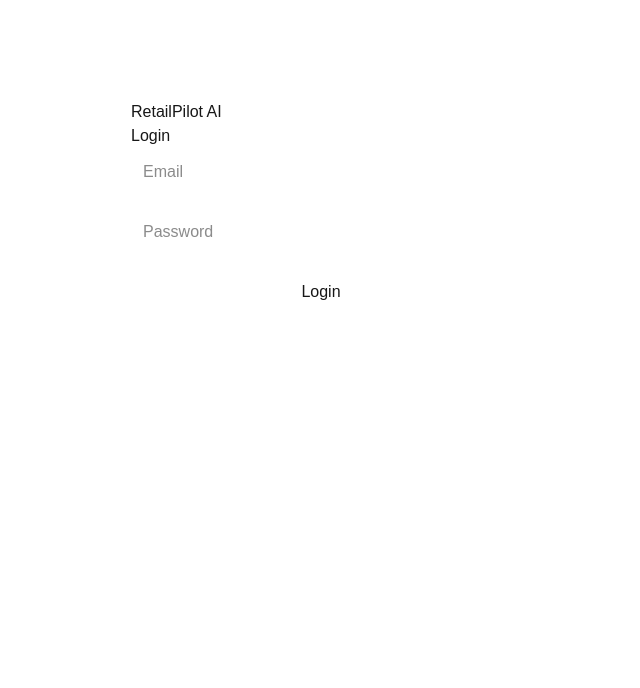
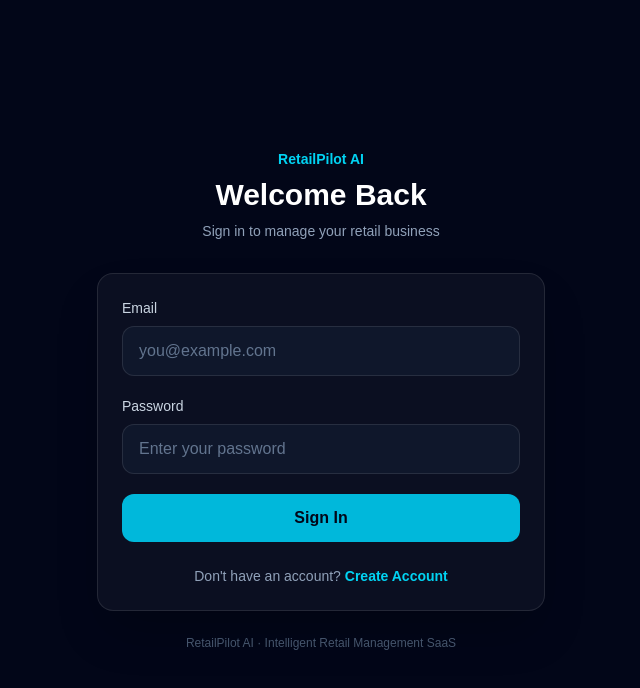
Before and after one commit to mbhaskar5509-cloud/retailpilot-ai, a Next.js app: page /login in a window 1280 px wide. Shown: the top 688 px of the page, without its empty margins (319-959 px from the left). Built offline with nearby package versions, Linux system fonts and the light colour scheme; no server answers.

Commit message:
Fix login Vercel build

```diff
--- a/app/login/page.tsx
+++ b/app/login/page.tsx
@@ -1,65 +1,124 @@
-'use client'
+"use client";
 
-import { useState } from 'react'
-import { createClient } from '@/lib/supabase/client'
+import { FormEvent, useState } from "react";
+import { createClient } from "@/lib/supabase/client";
+import Link from "next/link";
+import { useRouter } from "next/navigation";
 
 export default function LoginPage() {
-  const supabase = createClient()
+  const [email, setEmail] = useState("");
+  const [password, setPassword] = useState("");
+  const [loading, setLoading] = useState(false);
+  const [error, setError] = useState("");
+  const router = useRouter();
 
-  const [email, setEmail] = useState('')
-  const [password, setPassword] = useState('')
-  const [message, setMessage] = useState('')
+  async function handleLogin(e: FormEvent) {
+    e.preventDefault();
+    setError("");
+    setLoading(true);
 
-  async function handleLogin(e: React.FormEvent) {
-    e.preventDefault()
-    setMessage('Logging in...')
+    try {
+      const supabase = createClient();
 
-    const { error } = await supabase.auth.signInWithPassword({
-      email,
+      const { error: loginError } = await supabase.auth.signInWithPassword({
+        email: email.trim(),
         password,
-    })
+      });
 
-    if (error) {
-      setMessage(error.message)
-      return
+      if (loginError) {
+        setError(loginError.message);
+        return;
       }
 
-    setMessage('Login successful! 🎉')
+      router.push("/dashboard");
+      router.refresh();
+    } catch (err) {
+      console.error(err);
+      setError("Unable to login. Please try again.");
+    } finally {
+      setLoading(false);
+    }
   }
 
   return (
-    <main style={{ maxWidth: '420px', margin: '80px auto', padding: '20px' }}>
-      <h1>RetailPilot AI</h1>
-      <h2>Login</h2>
+    <main className="flex min-h-screen items-center justify-center bg-slate-950 px-4 text-white">
+      <div className="w-full max-w-md">
+        <div className="mb-8 text-center">
+          <p className="text-sm font-semibold text-cyan-400">
+            RetailPilot AI
+          </p>
 
-      <form onSubmit={handleLogin}>
+          <h1 className="mt-2 text-3xl font-bold">
+            Welcome Back
+          </h1>
+
+          <p className="mt-2 text-sm text-slate-400">
+            Sign in to manage your retail business
+          </p>
+        </div>
+
+        <div className="rounded-2xl border border-white/10 bg-white/[0.04] p-6 shadow-2xl">
+          <form onSubmit={handleLogin} className="space-y-5">
+            <div>
+              <label className="mb-2 block text-sm font-medium text-slate-300">
+                Email
+              </label>
+
               <input
                 type="email"
-          placeholder="Email"
                 value={email}
                 onChange={(e) => setEmail(e.target.value)}
+                placeholder="you@example.com"
                 required
-          style={{ width: '100%', padding: '12px', marginBottom: '12px' }}
+                className="w-full rounded-xl border border-white/10 bg-slate-900 px-4 py-3 text-white outline-none placeholder:text-slate-500 focus:border-cyan-400"
               />
+            </div>
+
+            <div>
+              <label className="mb-2 block text-sm font-medium text-slate-300">
+                Password
+              </label>
 
               <input
                 type="password"
-          placeholder="Password"
                 value={password}
                 onChange={(e) => setPassword(e.target.value)}
+                placeholder="Enter your password"
                 required
-          style={{ width: '100%', padding: '12px', marginBottom: '12px' }}
+                className="w-full rounded-xl border border-white/10 bg-slate-900 px-4 py-3 text-white outline-none placeholder:text-slate-500 focus:border-cyan-400"
               />
+            </div>
+
+            {error && (
+              <div className="rounded-xl border border-red-500/20 bg-red-500/10 px-4 py-3 text-sm text-red-300">
+                {error}
+              </div>
+            )}
 
             <button
               type="submit"
-          style={{ width: '100%', padding: '12px' }}
+              disabled={loading}
+              className="w-full rounded-xl bg-cyan-500 px-4 py-3 font-bold text-slate-950 transition hover:bg-cyan-400 disabled:cursor-not-allowed disabled:opacity-50"
             >
-          Login
+              {loading ? "Signing in..." : "Sign In"}
             </button>
           </form>
 
-      {message && <p>{message}</p>}
+          <div className="mt-6 text-center text-sm text-slate-400">
+            Don&apos;t have an account?{" "}
+            <Link
+              href="/signup"
+              className="font-semibold text-cyan-400 hover:text-cyan-300"
+            >
+              Create Account
+            </Link>
+          </div>
+        </div>
+
+        <p className="mt-6 text-center text-xs text-slate-600">
+          RetailPilot AI · Intelligent Retail Management SaaS
+        </p>
+      </div>
     </main>
-  )
+  );
 }
```
Lines whose indentation alone changed are shown as unchanged.
